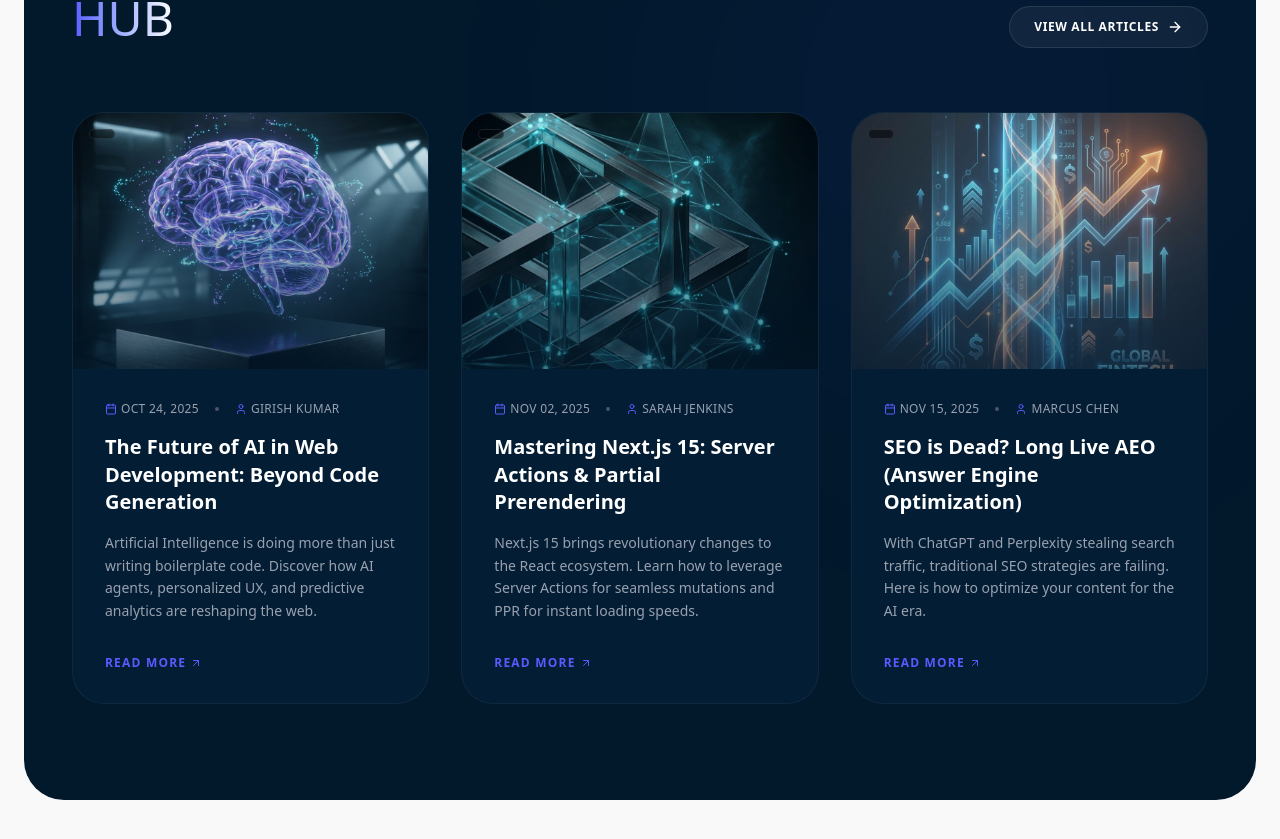
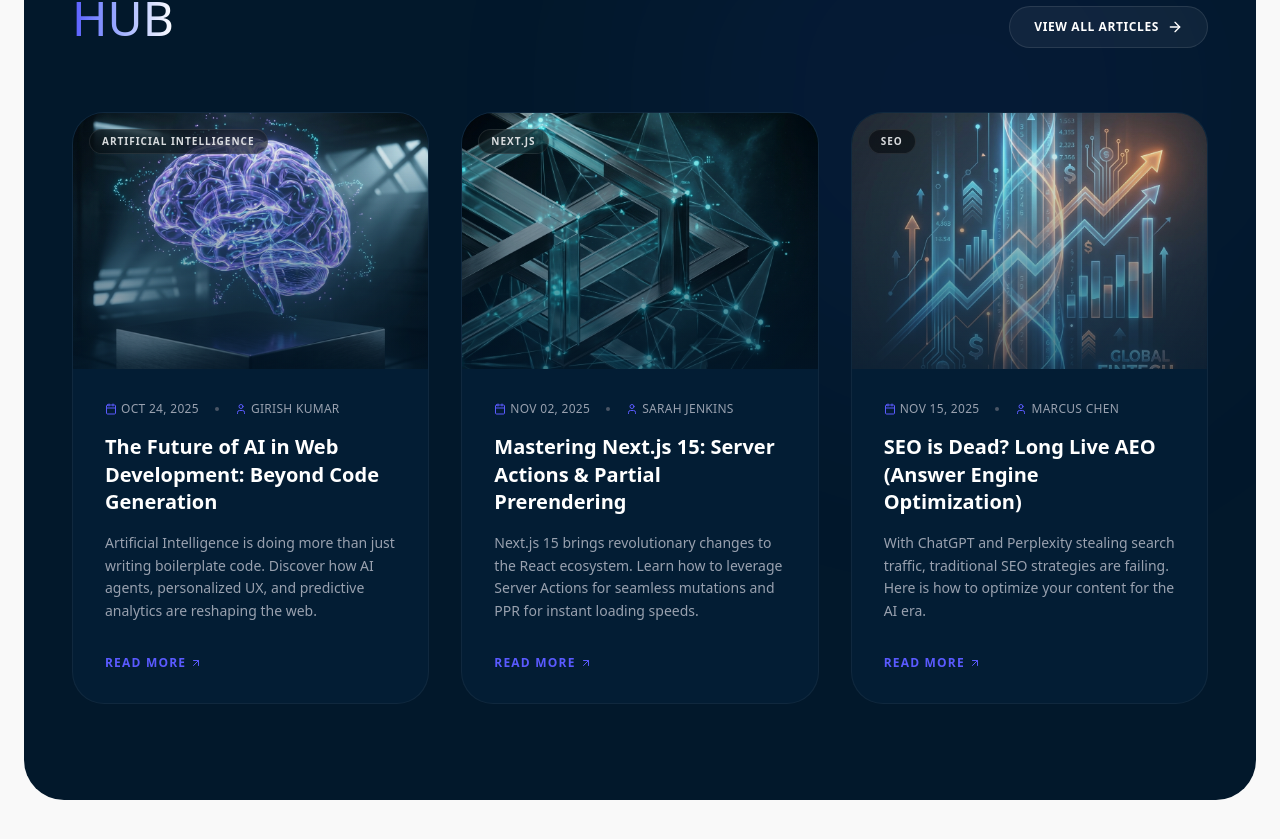
Before and after one commit to Girishiam/WebAnts-Digital, a Next.js app: page / in a window 1280 px wide. Shown: the part 7840-8679 px from the top of the page. Built offline with nearby package versions, Linux system fonts and the light colour scheme.

Commit message:
Fix: vercel issues

```diff
--- a/components/ui/BlogSection.tsx
+++ b/components/ui/BlogSection.tsx
@@ -61,7 +61,7 @@ export default function BlogSection() {
                                             className="object-cover transition-transform duration-700 group-hover:scale-110"
                                         />
                                         <div className="absolute top-4 left-4 bg-black/50 backdrop-blur-md text-white/90 text-[10px] font-bold uppercase tracking-widest px-3 py-1 rounded-full border border-white/10">
-                                            {blog.category}
+                                            {blog.tags[0]}
                                         </div>
                                         <div className="absolute inset-0 bg-linear-to-t from-[#031d34] to-transparent opacity-60" />
                                     </div>
```
